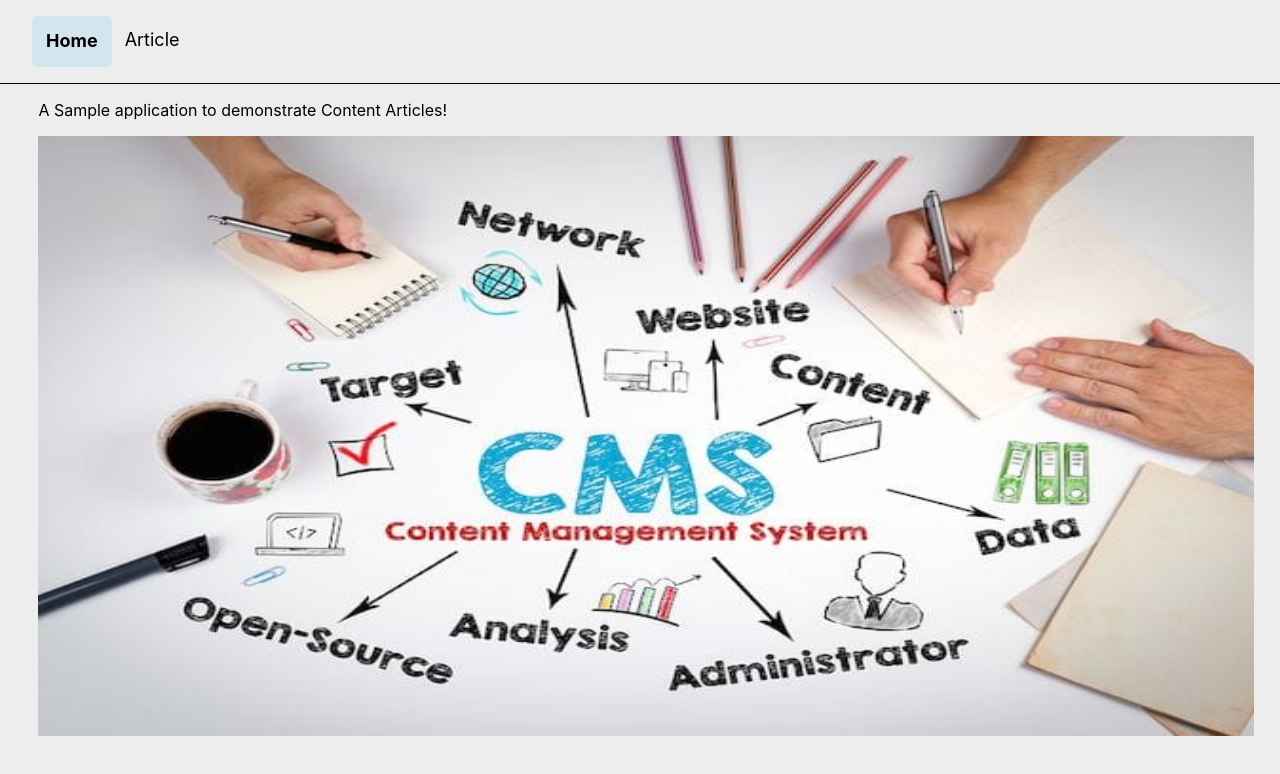
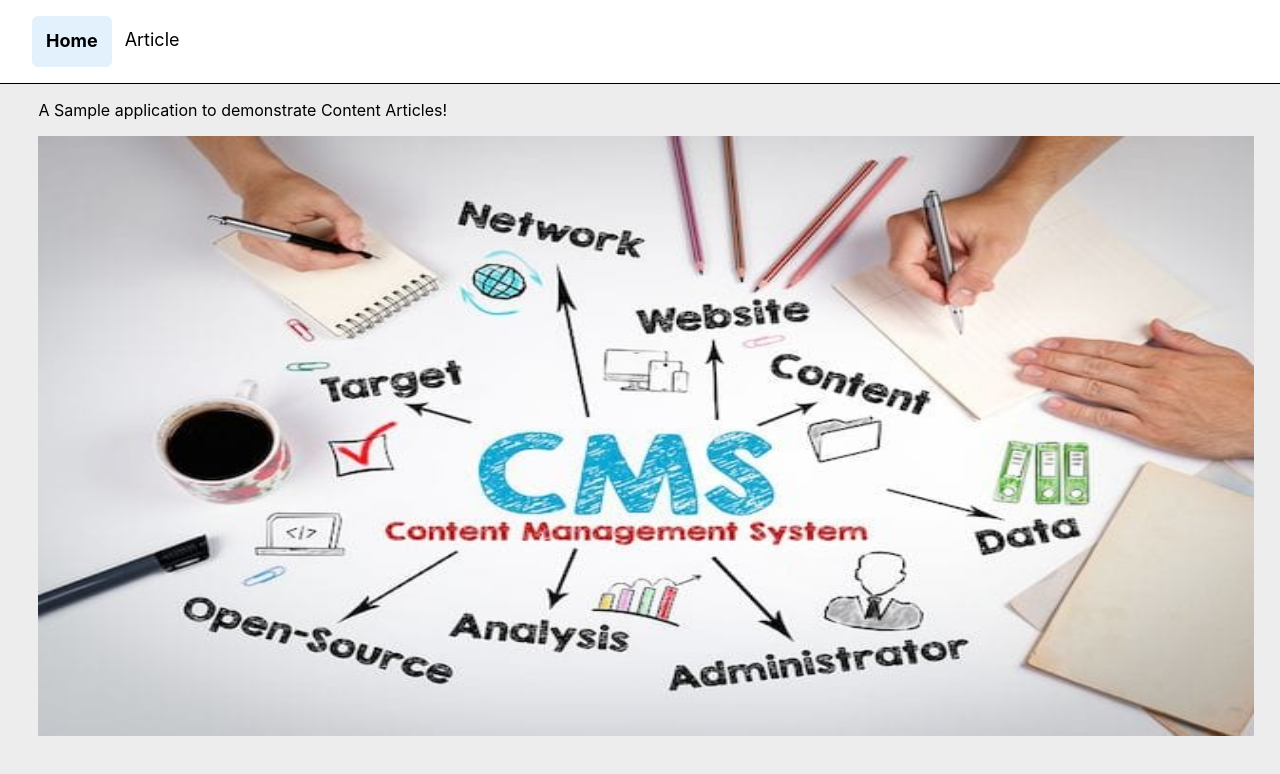
Before and after one commit to suraj1327/acoustic-article-sample, a React (Create React App) app: page / in a window 1280 px wide. Shown: the top 774 px of the page. Built offline with nearby package versions, Linux system fonts and the light colour scheme; the HTML template or start-up script is replaced by a standard one.

Commit message:
Adding css changes for menu and images

```diff
--- a/src/components/article/ArticleElements.js
+++ b/src/components/article/ArticleElements.js
@@ -32,8 +32,8 @@ export default class ArticleElements extends Component {
            {heading!="" ? <h3 className="articleHeading headingClass">{heading}</h3>:""}
            {author!="" ?
               <div className="articlePublisherDetails publisherDetails">
-                 <span className="publishedClass">by : </span>
-                 <i className='authorName'> {author} </i> on {date}
+                 <span className="publishedClass">By  </span>
+                 <i className='authorName'> {author} </i> - {date}
               </div> :""}
            {body.length>0 ? <ArticleBody body={body}/>:""}
            {mainImgGroup!="" ? <ArticleImages imageGroupPassed = {mainImgGroup}/> :""}
--- a/src/styles/article.scss
+++ b/src/styles/article.scss
@@ -30,11 +30,11 @@
 
 @media (min-width: 400px) and (max-width: 767px){
     .articleHeading{
-        font-size: 1.3rem;
+        font-size: 1.4rem;
         top: 10%;
-        width: 43%;
+        width: 50%;
         text-align: left;
-         left: 34%;
+         left: 36%;
     }
 }
 
@@ -55,8 +55,8 @@
     font-size: 2.5rem;
     text-align: center;
     margin: 0px 50px 0 50px;
-    top: 13%;
-    left: 35%;
+    top: 17%;
+    left: 35.5%;
 }
 }
 .articleElements{
@@ -68,7 +68,7 @@
 .publisherDetails{
     text-align: center;
     position: absolute;
-    background-color: #4c3c3c;
+    background-color: #575555;
     color: #ffffff;
     border-radius: 8px;
     padding: 7px 7px 5px 7px;
@@ -79,23 +79,23 @@
     .articlePublisherDetails {
         top: 13%;
         margin-top: 4px;
-        font-size: 0.8rem;
+        font-size: 0.7rem;
         left: 25%;
     }
 }
 
 @media (min-width: 768px) and (max-width: 1079px){
     .articlePublisherDetails {
-        top: 20%;
+        top: 22%;
         margin-top: 4px;
         font-size: 0.8rem;
-        left: 25%;
+        left: auto;
     }
 }
 
 @media (min-width: 1080px) and (max-width: 1960px) {
     .articlePublisherDetails {
-        top: 17%;
+        top: 20%;
         margin-top: 4px;
         font-size: 1rem;
         left: 35%;
--- a/src/styles/nav.scss
+++ b/src/styles/nav.scss
@@ -1,7 +1,12 @@
+nav{
+  background-color: white;
+}
+
 .nav-links{
     display: flex;
     justify-content: flex-start;
     border-bottom: 1px solid;
+    cursor: pointer;
 }
 
 .nav-list{
@@ -14,6 +19,7 @@
     justify-content: flex-start;
     list-style: none;
     padding: 13px;
+    cursor: pointer;
     font-size: 18px;
 
 }
@@ -23,16 +29,18 @@
 }
 
 .nav-list >a.active{
-  background-color: rgb(212 230 237);
+  background-color: rgb(227 241 253);
   color: black;
   font-weight: bold;
   text-decoration: none;
-  border: 1px solid rgb(212 230 237);
+  border: 1px solid rgb(227 241 253);
   border-radius: 6px;
    padding-bottom: 2px;
+   cursor: pointer;
 }
 
 .nav-list >a{
   color:black;
   text-decoration: none;
+  cursor: pointer;
 }
```
